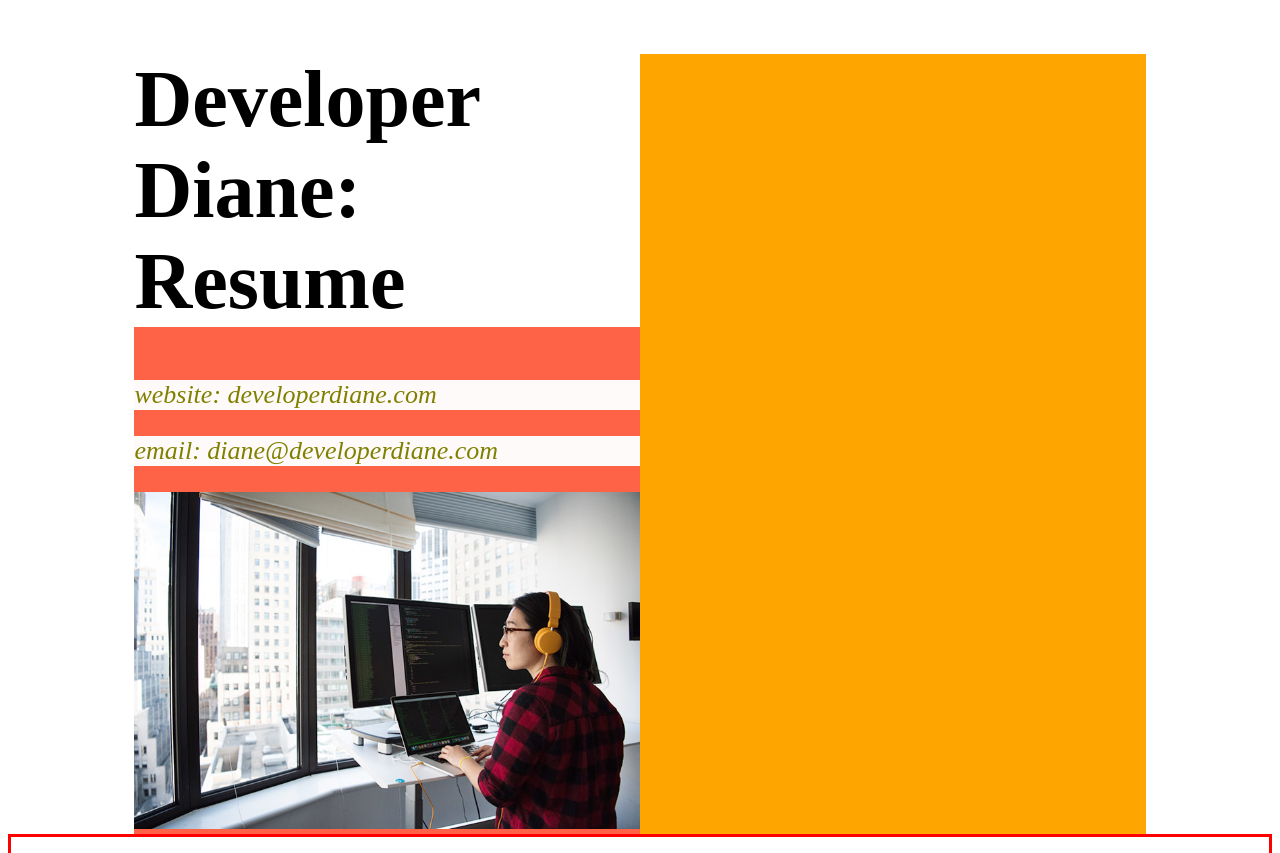
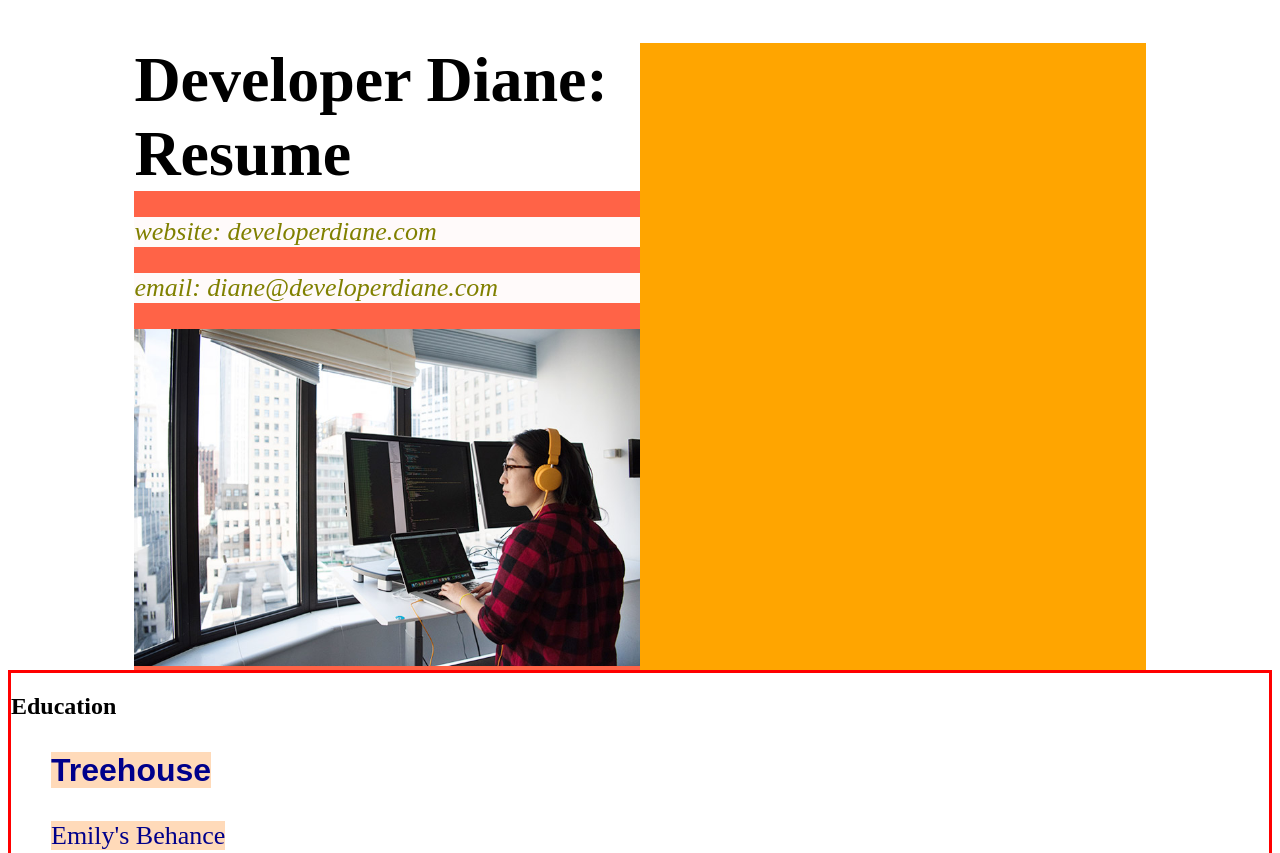
Before and after one commit to emilytrancat/CSS-Basics, a plain HTML site: page index.html in a window 1280 px wide. Shown: the top 853 px of the page. Drawn offline with Linux system fonts and the light colour scheme.

Commit message:
Changes 14
Em and Rem Units

```diff
--- a/css/style.css
+++ b/css/style.css
@@ -10,15 +10,48 @@
 /* short cut for writing a comment in CSS is "cmd" + "/" */
 
 html {
-   font-size: 20px;
+   font-size: 100%;
 }
+
+/* 100% = 1em = 16px */
 
 /* 20 x 4 is 80 pixels. html change made the h1 bigger. */
 
 h1 {
-    font-size: 400%;
+    font-size: 4em;
+    margin-bottom: 1.5rem;
     background-color: white;
 }
+
+
+/* html {
+    font-size: 20px;
+ } */
+
+/* h1 {
+    font-size: 4em;
+    margin-bottom: 1.5em;
+    background-color: white;
+} */
+
+
+/* OR */
+
+
+/* html {
+    font-size: 20px;
+ } */
+
+/* h1 {
+    font-size: 4em;
+    margin-bottom: 1.5rem;
+    background-color: white;
+} */
+
+/* rem refers to the root size of the font. See that we put 4em for the font-size, 1.5em for the margin-bottom, and font-size for 20px in the html. To calculate
+the size of the margin-bottom, it will be 20 x 4 x 1.5. The margin-bottom is 120px. If you changed the margin-bottom to 1.5rem, it always goes
+back to the root font size. This means that it'll be 1.5 rem x 20 px. 20 px is the root size font. We ignore the font-size of 4em. The new margin-bottom
+would be 30px.*/
 
 p {
     color: olive;
```
